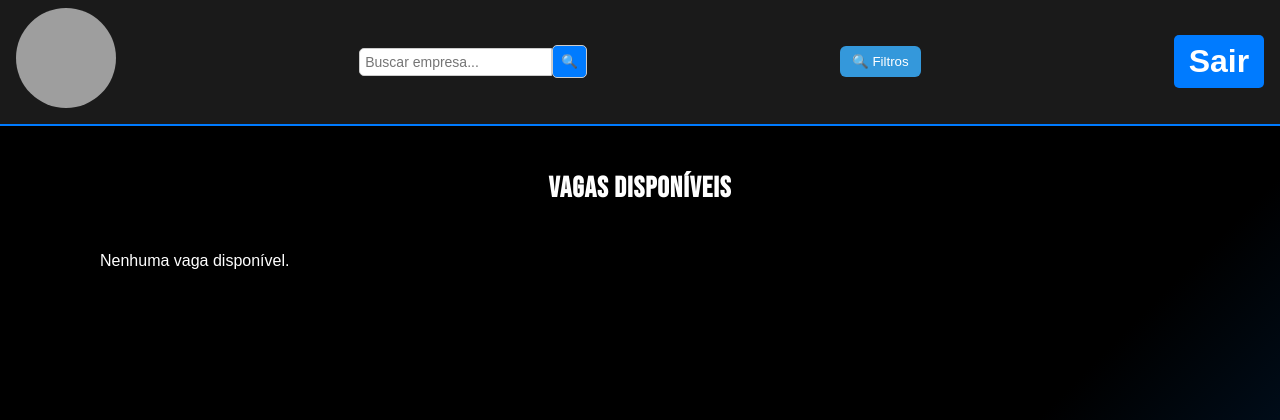
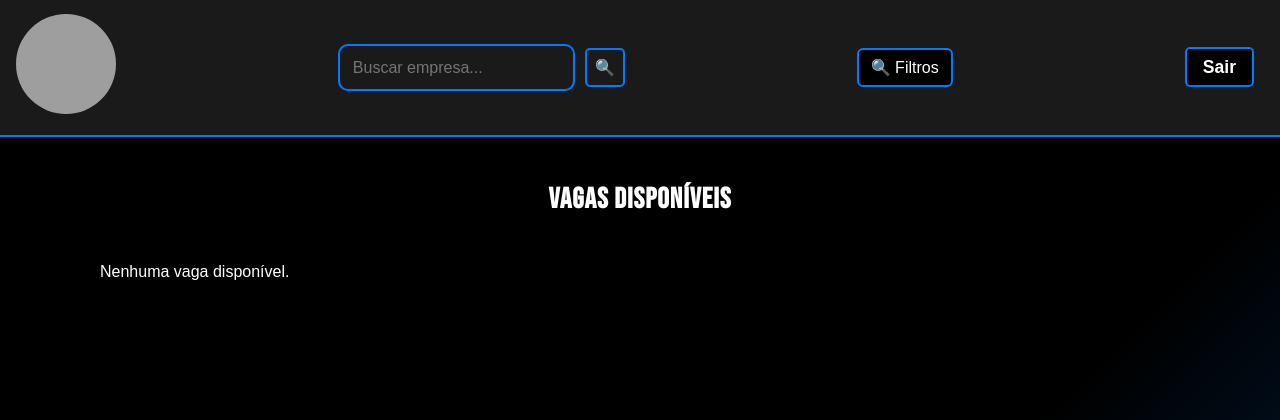
Before and after one commit to HiagoLandin/RH-System, a PHP site: page /feed.php in a window 1280 px wide. Shown: the top 420 px of the page. Run offline with PHP 8.4, Linux system fonts and the light colour scheme; the visitor is signed in with stand-in values (Sample User, id 1); data that the repository does not hold is empty; grey boxes are pictures that could not be loaded.

Commit message:
Css Feed
Css do feed do usuário e outros detalhes menores aprimorado

```diff
--- a/feed.php
+++ b/feed.php
@@ -161,7 +161,7 @@ $dadosUsuario = $usuario->buscarPorId($usuario_id);
                 <p>Nenhuma vaga disponível.</p>
             <?php endif; ?>
         </div>
-    </divc>
+    </div>
 </section>
 
 
--- a/perfil.css
+++ b/perfil.css
@@ -44,22 +44,29 @@ header .logo img {
     height: 100px;
 }
 
-header nav a {
+header nav .btn-sair {
+    background-color: #000;
     color: #fff;
+    margin-right: 10px;
+    padding: 0.5rem 1rem;
+    font-size: 1.1rem;
+    font-weight: bold;
+    border-radius: 5px;
+    border: 2px solid #007bff;
+    cursor: pointer;
+    transition: all 0.3s ease;
     text-decoration: none;
-    font-size: 2rem;
-    font-weight: bold;
-    background-color: #007bff;
-    padding: 0.4rem 0.8rem;
-    border-radius: 5px;
-    border: 2px solid transparent;
-    transition: all 0.3s ease;
 }
 
-header nav a:hover {
-    background-color: #0056b3;
-    border: 2px solid #fff;
+header nav .btn-sair:hover {
+    background-color: #007bff;
+    border-color: #007bff;
+    text-decoration: underline;
+    text-decoration-color: #fff;
 }
+
+
+
 
 /* Estilos do Main */
 main {
@@ -93,10 +100,10 @@ main {
     text-align: left;
     font-size: 1rem;
     margin-bottom: 1rem;
-    background-color: #333; /* Fundo escuro para as informações */
+    background-color: #333;
     padding: 1rem;
     border-radius: 8px;
-    border: 2px solid #007bff; /* Borda azul */
+    border: 2px solid #007bff;
 }
 
 .dados-perfil p {
@@ -398,64 +405,112 @@ footer p {
 }
 
 .campo-pesquisa {
-    padding: 5px;
-    font-size: 14px;
-    border-radius: 5px 0 0 5px;
-    border: 1px solid #ccc;
+    padding: 0.8rem;
+    font-size: 1rem;
+    border-radius: 10px;
+    border: 2px solid #007bff;
+    background-color: #1a1a1a;
+    color: #fff;
+    outline: none;
+    transition: border-color 0.3s ease;
+}
+
+.campo-pesquisa:focus {
+    border-color: #0056b3;
+    box-shadow: 0 0 6px #0056b3;
 }
 
 .botao-pesquisa {
-    padding: 5px 10px;
-    background-color: #007bff;
-    border: none;
-    border-radius: 0 5px 5px 0;
+    margin-left: 10px;
+    padding: 0.8rem 1rem;
+    background-color: #000;
+    border: 2px solid #007bff;
+    border-radius: 10px;
     color: white;
     cursor: pointer;
+    font-size: 1rem;
+    transition: all 0.3s ease;
+}
+
+.botao-pesquisa:hover {
+    background-color: #007bff;
+    border-color: #007bff;
+    text-decoration: underline;
+    text-decoration-color: #fff;
+}
+
+/* Container dos filtros */
+.filtros-container {
+    top: 30px;
+    position: relative;
+    width: fit-content;
+    margin: 10px;
+    padding-bottom: 60px;
+}
+
+/* Formulário de filtros inicialmente oculto */
+.filtro1 {
+    opacity: 0;
+    pointer-events: none;
+    position: absolute;
+    top: 55px;
+    left: 0;
+    z-index: 10;
+    background-color: #1a1a1a;
+    padding: 15px;
+    border-radius: 8px;
+    box-shadow: 0 2px 8px rgba(0,0,0,0.5);
+    border: 2px solid #007bff;
+    display: flex;
+    flex-direction: column;
+    gap: 10px;
+    transition: opacity 0.3s ease;
+}
+
+/* Mostrar filtros ao passar o mouse */
+.filtros-container:hover .filtro1 {
+    opacity: 1;
+    pointer-events: auto;
+}
+
+
+/* Botão para toggle dos filtros */
+.toggle-filtros {
+    background-color: #000;
+    color: #fff;
+    padding: 8px 12px;
+    border: 2px solid #007bff;
+    border-radius: 6px;
+    cursor: pointer;
+    transition: all 0.3s ease;
+    font-size: 1rem;
+    height: 100%;
+    display: flex;
+    align-items: center;
+}
+
+.toggle-filtros:hover {
+    background-color: #007bff;
+    border-color: #007bff;
+    text-decoration: underline;
+    text-decoration-color: #fff;
 }
 
 
 
-.filtros-container {
-    position: relative;
-    width: fit-content;
-    margin: 10px;
+.filtro2, .botao-pesquisa {
+    padding: 8px;
+    border: 2px solid #007bff;
+    border-radius: 5px;
+    background-color: #1a1a1a;
+    color: #fff;
+    font-size: 1rem;
+    transition: border-color 0.3s ease;
 }
 
-.filtro1 {
-    display: none;
-    flex-direction: column;
-    gap: 10px;
-    background-color: #f2f2f2;
-    padding: 15px;
-    border-radius: 8px;
-    box-shadow: 0 2px 8px rgba(0,0,0,0.1);
-    position: absolute;
-    top: 40px;
-    left: 0;
-    z-index: 10;
-    transition: opacity 0.3s ease;
+
+.filtro2:focus, .botao-pesquisa:focus {
+    outline: none;
+    border-color: #0056b3;
+    box-shadow: 0 0 6px #0056b3;
 }
-
-.filtros-container:hover .filtro1 {
-    display: flex;
-}
-
-.toggle-filtros {
-    background-color: #3498db;
-    color: white;
-    padding: 8px 12px;
-    border: none;
-    border-radius: 6px;
-    cursor: pointer;
-    transition: background-color 0.3s;
-}
-
-.toggle-filtros:hover {
-    background-color: #2980b9;
-}
-
-.filtro2, .botao-pesquisa {
-    padding: 8px;
-    border: 1px solid #ccc;
-    border-radius: 5px;
-}
--- a/perfil_usuario.php
+++ b/perfil_usuario.php
@@ -40,6 +40,7 @@ $empresas = $empresa->listarEmpresas();
             </a>
         </div>
         <nav>
+            <button class="btn-sair" onclick="history.back()">← Voltar</button>
             <a href="logout.php" class="btn-sair">Sair</a>
         </nav>
     </header>
```
Also changed, not shown: uploads/usuarios/6837406ae06d6_istockphoto-1262568070-612x612.jpg (added).
